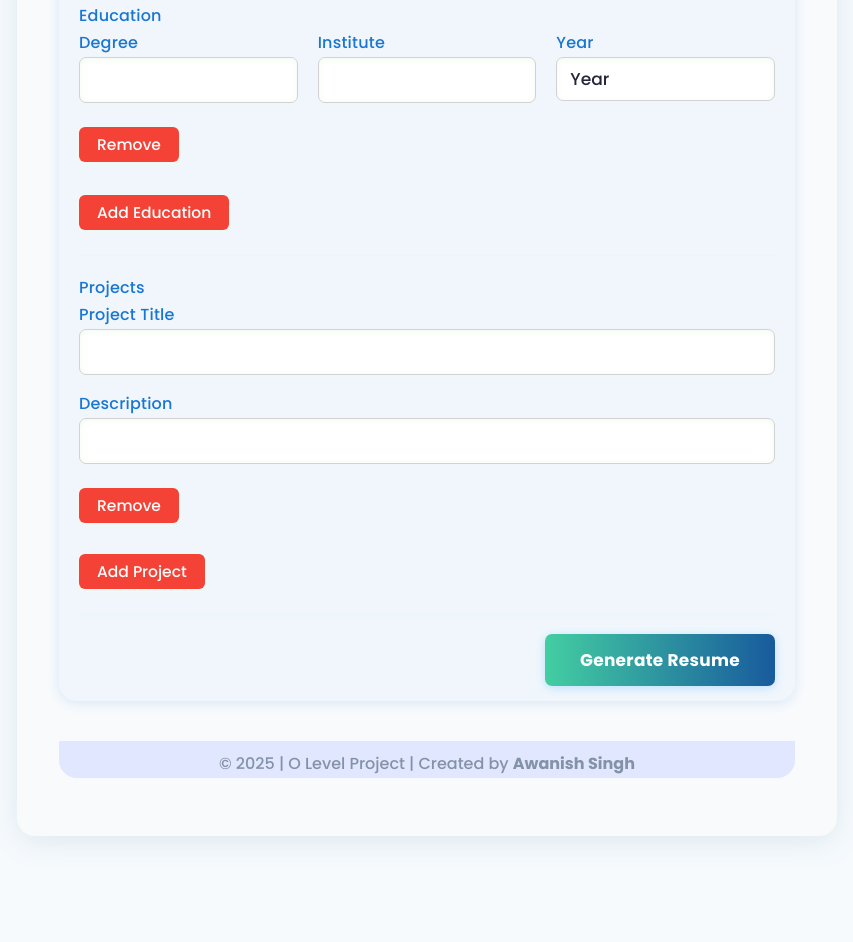
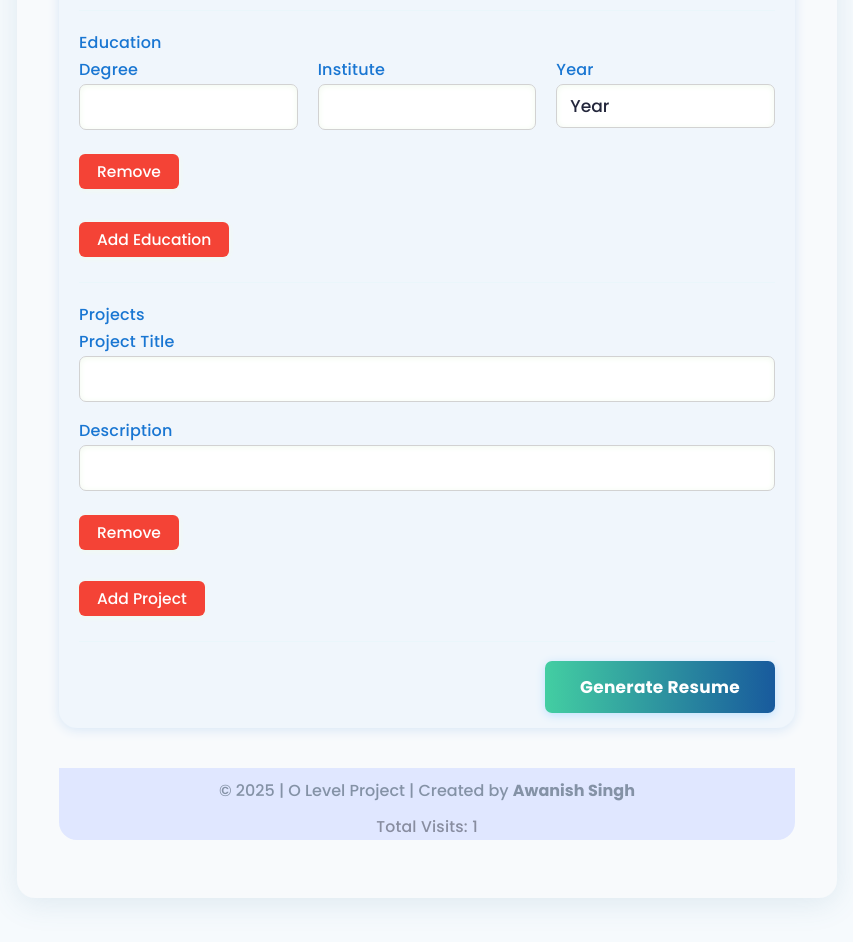
Before and after one commit to nawanish3/Olevelproject, a plain HTML site: page index.html in a window 1280 px wide. Shown: the part 1328-2270 px from the top of the page, without its empty margins (213-1066 px from the left). Before the commit the page ends 2216 px from the top, so only its background shows below. Drawn offline with Linux system fonts and the light colour scheme.

Commit message:
Update index.html

```diff
--- a/index.html
+++ b/index.html
@@ -3,7 +3,7 @@
 <head>
   <meta charset="UTF-8" />
   <meta name="viewport" content="width=device-width, initial-scale=1.0" />
-  <title>O Level Project - Resume | Created by Awanish Singh</title>
+  <title>O Level Project - Resume Builder | Created by Awanish Singh</title>
   <link href="https://fonts.googleapis.com/css2?family=Poppins:wght@300;500;700&display=swap" rel="stylesheet">
   <style>
     :root {
@@ -432,6 +432,20 @@
       color: #b2c7ff;
       background: var(--footer-bg);
     }
+    /* Visit Counter Styling */
+    .visit-counter {
+      margin-top: 12px;
+      font-size: 0.98rem;
+      color: #888da0;
+      letter-spacing: 0.2px;
+      font-weight: 500;
+      display: block;
+      text-align: center;
+      transition: color 0.3s;
+    }
+    body.dark .visit-counter {
+      color: #b2c7ff;
+    }
     /* Custom select arrow */
     select {
       appearance: none;
@@ -453,7 +467,7 @@
   </button>
   <div class="resume-container">
     <div class="project-credit">
-      This project is created by Awanish Singh for educational purposes only.<br>
+      This project is created by Awanish Singh for educational purposes only (O level Project Ayodhya City).<br>
       If you wish to use this project, its code, or any demonstration for your own work, please obtain permission from the owner.
     </div>
     <!-- Resume Edit Form -->
@@ -540,6 +554,7 @@
     </div>
     <footer>
       <p>© 2025 | O Level Project | Created by <strong>Awanish Singh</strong></p>
+      <span class="visit-counter" id="visitCounter"></span>
     </footer>
   </div>
   <script>
@@ -687,6 +702,19 @@
       if (!experienceCount) addExperience();
       if (!educationCount) addEducation();
       if (!projectCount) addProject();
+
+      // VISIT COUNTER CODE
+      // Use localStorage to only count once per session (tab close resets sessionStorage)
+      const counterKey = 'site_visit_counter';
+      // To avoid incrementing on back/forward navigation, use sessionStorage as a flag
+      if (!sessionStorage.getItem('visited')) {
+        let count = parseInt(localStorage.getItem(counterKey) || '0', 10);
+        count++;
+        localStorage.setItem(counterKey, count);
+        sessionStorage.setItem('visited', 'yes');
+      }
+      // Always show count from localStorage
+      document.getElementById('visitCounter').textContent = "Total Visits: " + (localStorage.getItem(counterKey) || '1');
     };
 
     // Resume Data Fill
```
